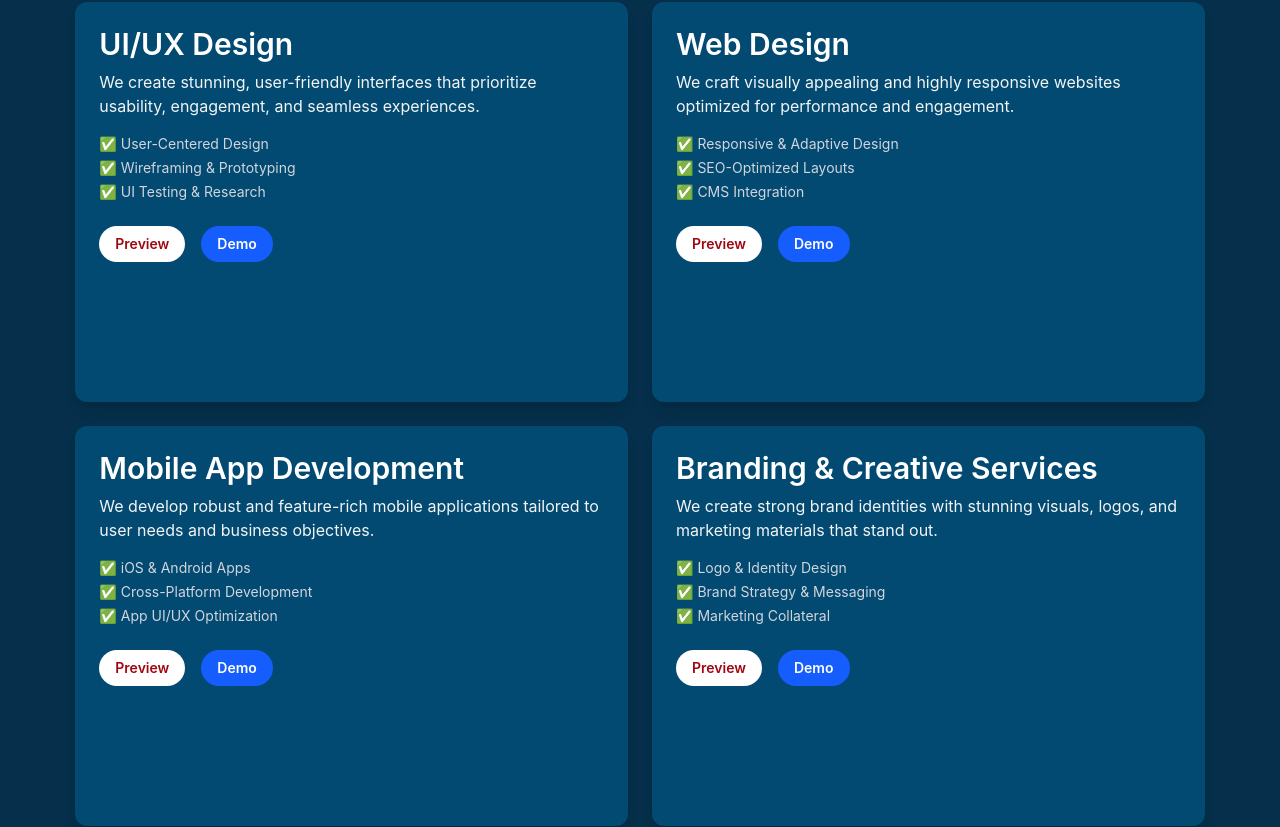
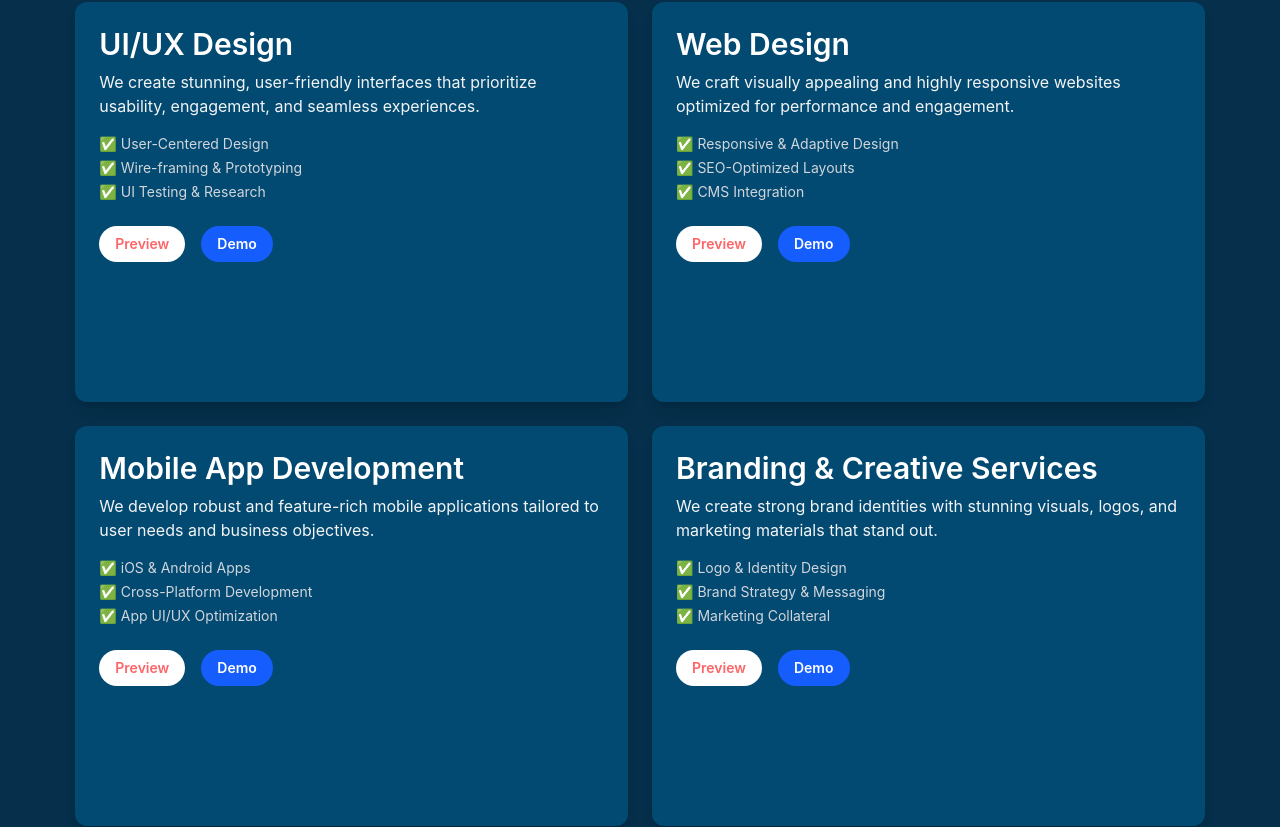
Before and after one commit to JOYCEmwangi8880/pixelwave-system, a React (Vite) app: page / in a window 1280 px wide. Shown: the part 1814-2641 px from the top of the page. Built offline with nearby package versions, Linux system fonts and the light colour scheme.

Commit message:
feature: services

```diff
--- a/src/Components/Services.jsx
+++ b/src/Components/Services.jsx
@@ -9,7 +9,7 @@ export default function Services() {
       title: "UI/UX Design",
       fullDesc:
         "We create stunning, user-friendly interfaces that prioritize usability, engagement, and seamless experiences.",
-      points: ["User-Centered Design", "Wireframing & Prototyping", "UI Testing & Research"],
+      points: ["User-Centered Design", "Wire-framing & Prototyping", "UI Testing & Research"],
     },
     {
       title: "Web Design",
@@ -99,7 +99,7 @@ function ServiceCard({ service, isSelected, onSelect }) {
       {/* Buttons */}
       <div className="flex gap-4 mt-6">
         <motion.button
-          className="bg-white text-red-800 px-4 py-2 rounded-full font-semibold text-sm hover:bg-red-700 hover:text-white transition"
+          className="bg-white text-red-400 px-4 py-2 rounded-full font-semibold text-sm hover:bg-red-700 hover:text-white transition"
           whileHover={{ scale: 1.05 }}
         >
           Preview
```
